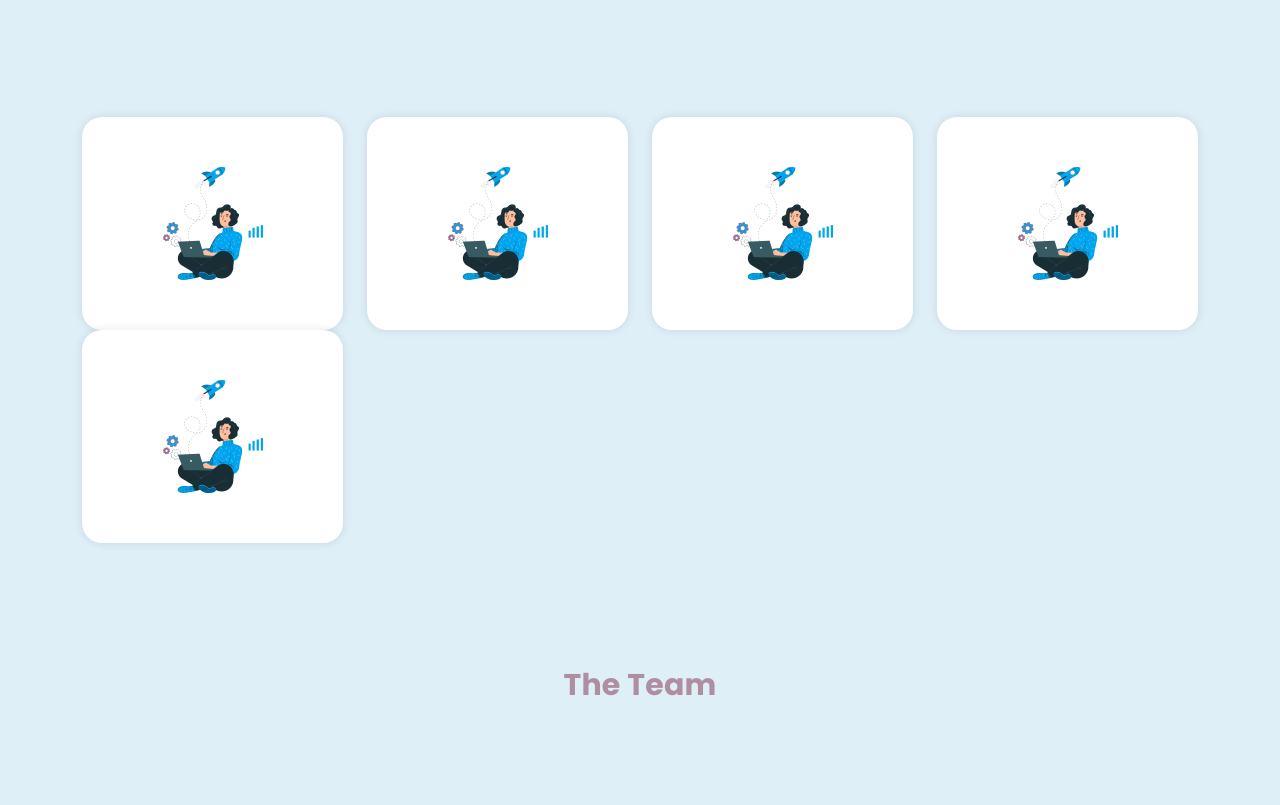
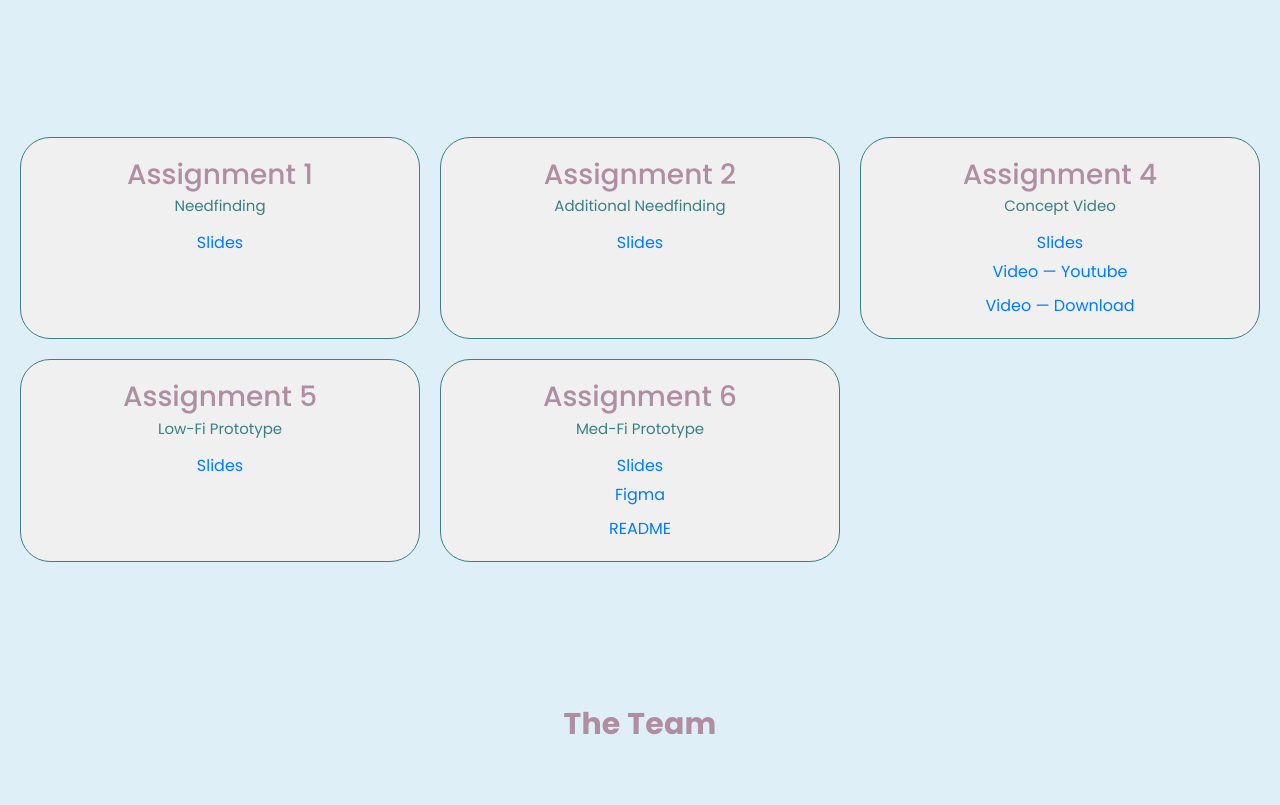
Before and after one commit to cmpae/tellmemore-website, a plain HTML site: page index.html in a window 1280 px wide. Shown: the part 1341-2146 px from the top of the page. Drawn offline with Linux system fonts and the light colour scheme.

Commit message:
created design process grid, uploaded assignments 1-6

```diff
--- a/index.html
+++ b/index.html
@@ -158,82 +158,50 @@ https://templatemo.com/tm-562-space-dynamic
           </div>
         </div>
       </div>
-      <div class="row">
-        <div class="col-lg-3 col-sm-6">
-          <!-- <a href="#"> -->
-            <div class="item wow bounceInUp" data-wow-duration="1s" data-wow-delay="0.3s">
-              <div class="hidden-content">
-                <h4>Assignment 1</h4>
-                <p>Needfinding</p>
-                <a href="./assets/assignments/a1.pdf"><h5 style="color:white">Slides</h5></a>
-              </div>
-              <div class="showed-content">
-                <img src="assets/images/portfolio-image.png" alt="">
-              </div>
-            </div>
-          <!-- </a> -->
-        </div>
-        <div class="col-lg-3 col-sm-6">
-
-            <div class="item wow bounceInUp" data-wow-duration="1s" data-wow-delay="0.4s">
-              <div class="hidden-content">
-                <h4>Assignment 2</h4>
-                <p>Additional Needfinding</p>
-                <a href="./assets/assignments/a2.pdf"><h5 style="color:white">Slides</h5></a>
-              </div>
-              <div class="showed-content">
-                <img src="assets/images/portfolio-image.png" alt="">
       </div>
     </div>
 
-        </div>
-        <div class="col-lg-3 col-sm-6">
 
-            <div class="item wow bounceInUp" data-wow-duration="1s" data-wow-delay="0.5s">
-              <div class="hidden-content">
-                <h4>Assignment 4</h4>
-                <p>Concept Video</p>
-                <a href="./assets/assignments/a4.pdf"><h5 style="color:white">Slides</h5></a>
-                <a href="https://www.youtube.com/watch?v=L0hHbqx1XaE" target="_blank" style="color:white"><h5>Video - Youtube</h5></a>
-                <a href="./assets/assignments/TELLMEMORE.mp4"><h5 style="color:white">Video - Download</h5></a>
-              </div>
-              <div class="showed-content">
-                <img src="assets/images/portfolio-image.png" alt="">
-              </div>
+    <div style="display: grid; grid-template-columns: repeat(3, 1fr); gap: 20px; padding: 20px;">
+
+      <!-- Rectangle 1 -->
+      <div style="background-color: #f0f0f0; padding: 20px; border: 1px solid #3B7F83; text-align: center; border-radius: 30px;">
+        <h3 style="margin: 0; color: #B08EA2;">Assignment 1</h3>
+        <p style="margin: 0; color: #3B7F83;">Needfinding</p>
+        <a href="./assets/assignments/a1.pdf" style="color: #007bff; text-decoration: none; display: block; margin-top: 10px;">Slides</a>
     </div>
 
-        </div>
-        <div class="col-lg-3 col-sm-6">
-
-          <div class="item wow bounceInUp" data-wow-duration="1s" data-wow-delay="0.5s">
-            <div class="hidden-content">
-              <h4>Assignment 5</h4>
-              <p>Low-Fi Prototype</p>
-              <a href="./assets/assignments/a5.pdf"><h5 style="color:white">Slides</h5></a>
-            </div>
-            <div class="showed-content">
-              <img src="assets/images/portfolio-image.png" alt="">
-            </div>
+      <!-- Rectangle 2 -->
+      <div style="background-color: #f0f0f0; padding: 20px; border: 1px solid #3B7F83; text-align: center; border-radius: 30px;">
+          <h3 style="margin: 0; color: #B08EA2;">Assignment 2</h3>
+          <p style="margin: 0; color: #3B7F83;">Additional Needfinding</p>
+          <a href="./assets/assignments/a2.pdf" style="color: #007bff; text-decoration: none; display: block; margin-top: 10px;">Slides</a>
       </div>
 
-      </div>
-        <div class="col-lg-3 col-sm-6">
-
-            <div class="item wow bounceInUp" data-wow-duration="1s" data-wow-delay="0.6s">
-              <div class="hidden-content">
-                <h4>Assignment 6</h4>
-                <p>Med-Fi Prototype</p>
-                <a href="./assets/assignments/a6.pdf"><h5 style="color:white">Slides</h5></a>
-                <a href="https://www.figma.com/file/IMbcM4pfHoG4L2ERLopgTh/MedFi-Prototype?type=design&node-id=49%3A3082&mode=design&t=blP6Llme2Cl8wPMv-1" target="_blank"><h5 style="color:white">Figma Prototype</h5></a>
-                <a href="./assets/assignments/TMMREADME.pdf"><h5 style="color:white">README pdf</h5></a>
-              </div>
-              <div class="showed-content">
-                <img src="assets/images/portfolio-image.png" alt="">
-              </div>
+      <div style="background-color: #f0f0f0; padding: 20px; border: 1px solid #3B7F83; text-align: center; border-radius: 30px;">
+        <h3 style="margin: 0; color: #B08EA2;">Assignment 4</h3>
+        <p style="margin: 0; color: #3B7F83;">Concept Video</p>
+        <a href="./assets/assignments/a4.pdf" style="color: #007bff; text-decoration: none; display: block; margin-top: 10px;">Slides</a>
+        <a href="https://www.youtube.com/watch?v=L0hHbqx1XaE" target="_blank" style="color: #007bff; text-decoration: none; display: block; margin-top: 5px;">Video — Youtube</a>
+        <a href="./assets/assignments/TELLMEMORE.mp4" style="color: #007bff; text-decoration: none; display: block; margin-top: 10px;">Video — Download</a>
       </div>
 
+      <div style="background-color: #f0f0f0; padding: 20px; border: 1px solid #3B7F83; text-align: center; border-radius: 30px;">
+        <h3 style="margin: 0; color: #B08EA2;">Assignment 5</h3>
+        <p style="margin: 0; color: #3B7F83;">Low-Fi Prototype</p>
+        <a href="./assets/assignments/a5.pdf" style="color: #007bff; text-decoration: none; display: block; margin-top: 10px;">Slides</a>
       </div>
+
+      <div style="background-color: #f0f0f0; padding: 20px; border: 1px solid #3B7F83; text-align: center; border-radius: 30px;">
+        <h3 style="margin: 0; color: #B08EA2;">Assignment 6</h3>
+        <p style="margin: 0; color: #3B7F83;">Med-Fi Prototype</p>
+        <a href="./assets/assignments/a6.pdf" style="color: #007bff; text-decoration: none; display: block; margin-top: 10px;">Slides</a>
+        <a href="https://www.figma.com/file/IMbcM4pfHoG4L2ERLopgTh/MedFi-Prototype?type=design&node-id=49%3A3082&mode=design&t=blP6Llme2Cl8wPMv-1" style="color: #007bff; text-decoration: none; display: block; margin-top: 5px;">Figma</a>
+        <a href="./assets/assignments/TMMREADME.pdf" style="color: #007bff; text-decoration: none; display: block; margin-top: 10px;">README</a>
       </div>
+
+      <!-- Repeat the above structure for more rectangles -->
+
   </div>
   </div>
 
```
Lines whose indentation alone changed are shown as unchanged.
